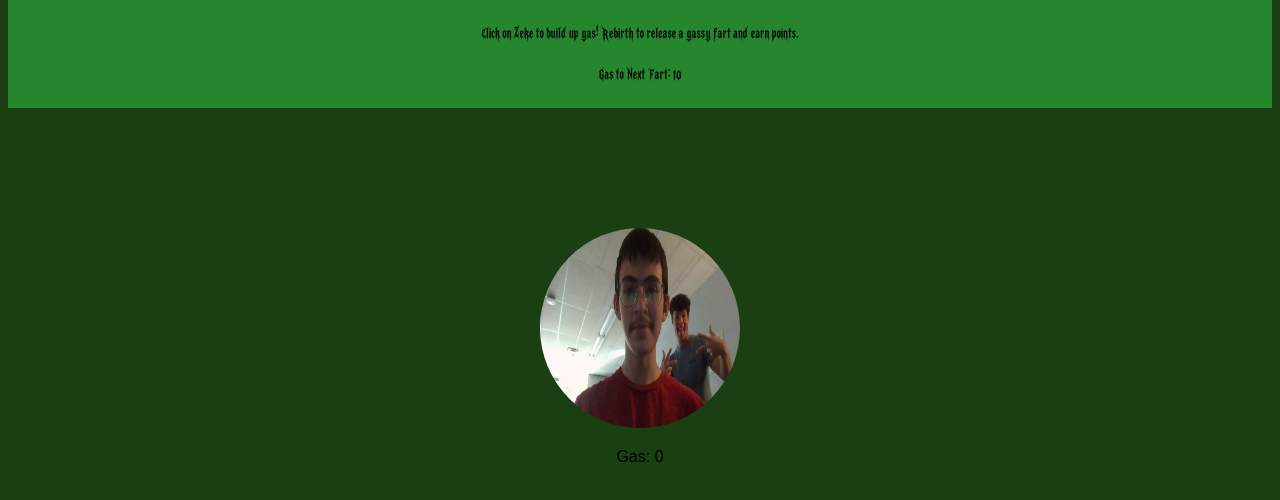
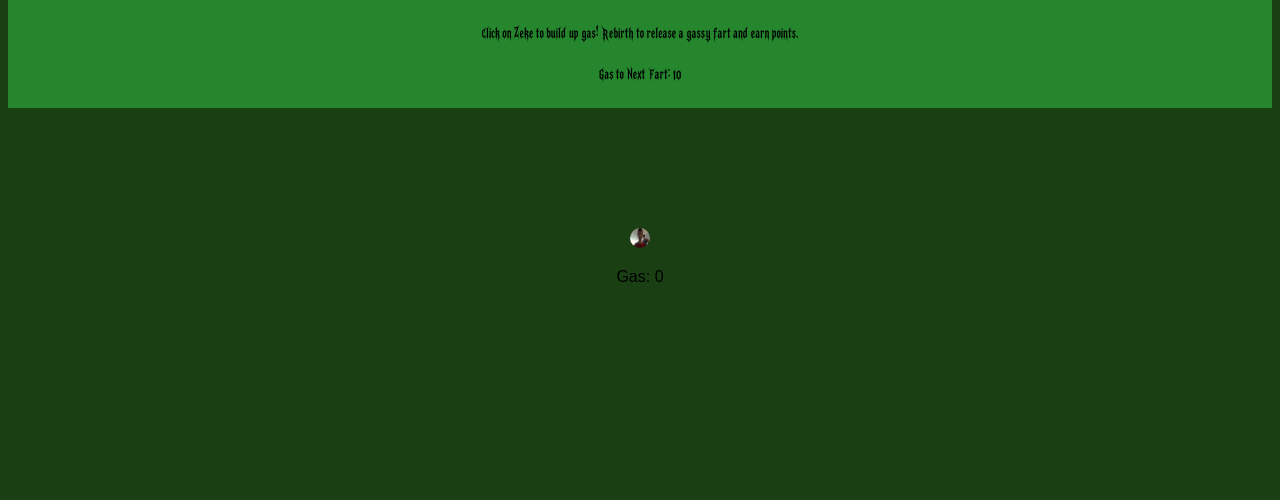
Before and after one commit to NautRobot/z-clicker-remastered, a plain HTML site: page index.html in a window 1280 px wide. Shown: the part 88-588 px from the top of the page. Drawn offline with Linux system fonts and the light colour scheme.

Commit message:
changed starting zeke size

```diff
--- a/index.html
+++ b/index.html
@@ -7,7 +7,6 @@ let clickPower = 1;
 let fartTokens = 0;
 let possibleGasForFart = [10, 25, 50, 100, 500, 1000, 5000, 10000, 100000, 1000000];
 let gasForFart = possibleGasForFart[0];
-let widthHeightOffset = 200;
 let isWarningActive = false;
 let canClick = true;
 const audio = new Audio('alert.wav');
@@ -192,8 +191,8 @@ body {
     cursor: pointer;
 }
 .circle-img {
-    width: 200px;
-    height: 200px;
+    width: 20px;
+    height: 20px;
     border-radius: 50%;
     cursor: pointer;
     transition: box-shadow 0.3s ease;
```
